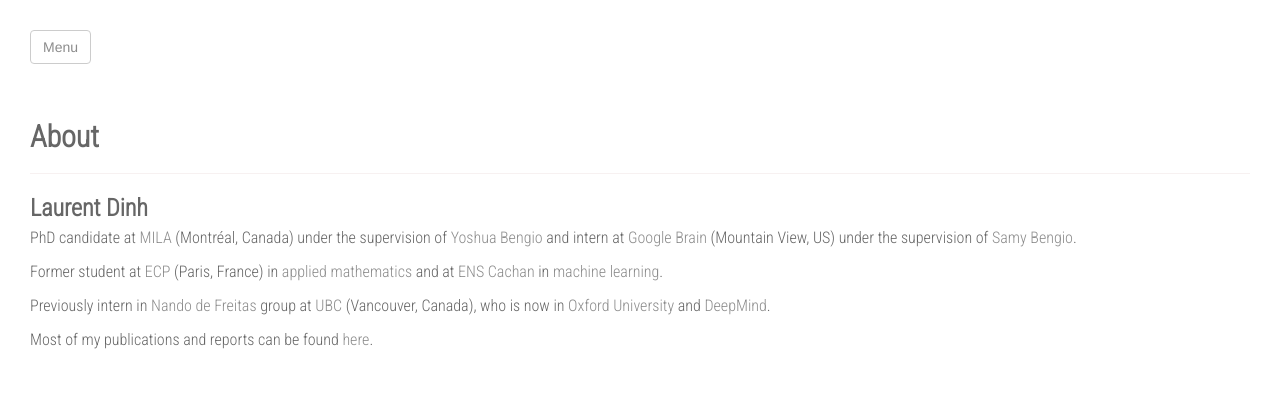
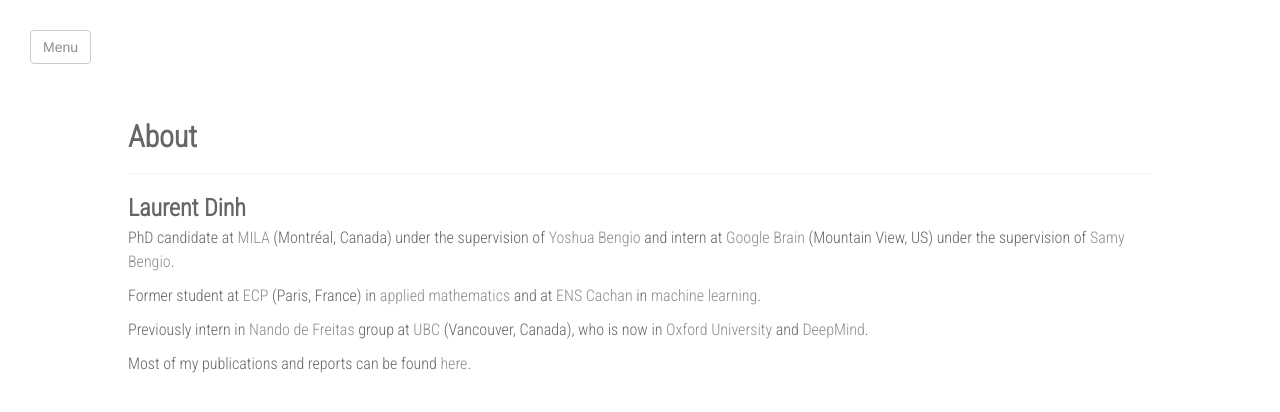
Before and after one commit to laurent-dinh/laurent-dinh.github.io, a Jekyll site: the page built from about.md, in a window 1280 px wide. Shown: the top 412 px of the page. Built offline with Jekyll 4.4.1, drawn with Linux system fonts in a browser that asks for light colours; nearby versions of some CDN libraries.

Commit message:
Width control

```diff
--- a/_includes/head.html
+++ b/_includes/head.html
@@ -11,5 +11,5 @@
   <link rel="stylesheet" href="{{ site.baseurl }}/style.css">
   <link rel="canonical" href="{{ page.url | replace:'index.html','' | prepend: site.baseurl | prepend: site.url }}">
   <link rel="alternate" type="application/rss+xml" title="{{ site.title }}" href="{{ "/feed.xml" | prepend: site.baseurl | prepend: site.url }}">
-  <link rel="shortcut icon" href="img/logo.ico"/>
+  <link rel="shortcut icon" href="{{ site.baseurl }}/img/logo.ico"/>
 </head>
--- a/_posts/2016-11-21-vae-mle.markdown
+++ b/_posts/2016-11-21-vae-mle.markdown
@@ -15,7 +15,8 @@
 Since optimizing $$ \log\big(p_{\theta}(x)\big) = \log\big(\int_{\mathcal{Z}}{p_{\theta}(x \mid z)p(z)dz}\big) $$ is in general intractable, their inventors chose to rely on a auxiliary distribution called the *approximate posterior* $$ q_{\phi}(z \mid x) $$ to optimize the *ELBo*, a lower bound on the log-likelihood:
 
 $$
-\mathcal{L}(x) = \mathbb{E}_{z \sim q_{\phi}(z \mid x)}\Big[\log\Big(\frac{p_{\theta}(x \mid z)p(z)}{q_{\phi}(z \mid x)}\Big)\Big] = \mathbb{E}_{z ~ q_{\phi}(z \mid x)}\Big[\log\big(p_{\theta}(x \mid z)\big)\Big] - KL(q_{\phi}(z \mid x) || p(z)) \leq \log\big(p_{\theta}(x)\big)
+\mathcal{L}(x) = \mathbb{E}_{z \sim q_{\phi}(z \mid x)}\Big[\log\Big(\frac{p_{\theta}(x \mid z)p(z)}{q_{\phi}(z \mid x)}\Big)\Big] \\
+= \mathbb{E}_{z ~ q_{\phi}(z \mid x)}\Big[\log\big(p_{\theta}(x \mid z)\big)\Big] - KL(q_{\phi}(z \mid x) || p(z)) \leq \log\big(p_{\theta}(x)\big)
 $$
 
 Building a reasonable approximate posterior is called doing approximate inference. Instead of doing approximate inference at every gradient iteration, the standard Variational Auto-Encoder defines $$ q_{\phi}(z \mid x) $$ as a gaussian $$ \mathcal{N}\big(\mu_{\phi}(x), \sigma_{\phi}^{2}(x)\big) $$ through the functions $$ \mu_{\phi} $$ and $$ \sigma_{\phi}^{2} $$ used to amortize inference.
--- a/style.scss
+++ b/style.scss
@@ -102,6 +102,11 @@
 }
 
 /* ------------ Content Style -------------- */
+.post, .post-container {
+  max-width: 1024px;
+  margin-left: auto;
+  margin-right: auto;
+}
 
 .content {
   flex: 1;
```
